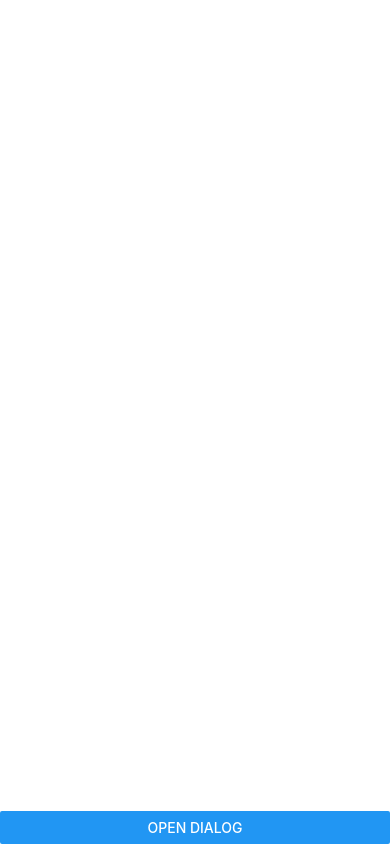
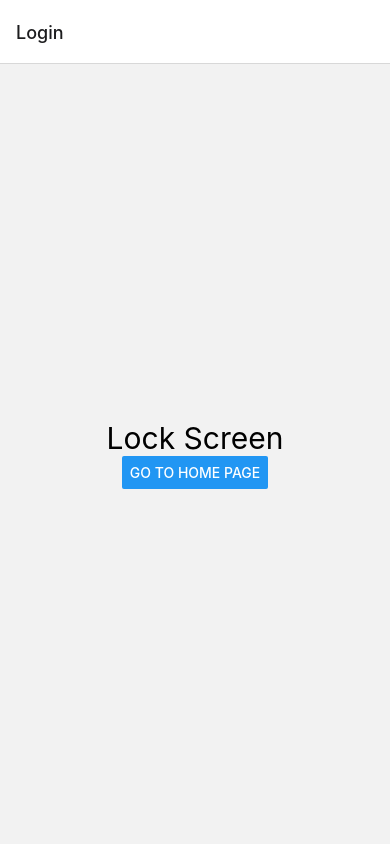
Before and after one commit to Deepakiit17/React-Native, a React Native app: screen / in a window 390 px wide. Built offline with nearby package versions, Linux system fonts and the light colour scheme.

Commit message:
stack navigation

```diff
--- a/App.js
+++ b/App.js
@@ -1,42 +1,38 @@
-import React, {useState} from 'react';
-import {Button, StyleSheet, Text, View} from 'react-native';
+import {NavigationContainer} from '@react-navigation/native';
+import {createNativeStackNavigator} from '@react-navigation/native-stack';
+import React from 'react';
+import {Button, Text, View} from 'react-native';
 
+const Stack = createNativeStackNavigator();
 function App() {
-  const [show, setShow] = useState(false);
   return (
-    <View style={styles.container}>
-      {show ? (
-        <View style={styles.modal}>
-          <View style={styles.body}>
-            <Text>Some Text</Text>
-            <Button title="Close" onPress={() => setShow(false)} />
-          </View>
-        </View>
-      ) : null}
-      <Button title="Open Dialog" onPress={() => setShow(true)} />
-    </View>
+    <NavigationContainer>
+      <Stack.Navigator>
+        <Stack.Screen name="Login" component={Login} />
+        <Stack.Screen name="Home" component={Home} />
+      </Stack.Navigator>
+    </NavigationContainer>
   );
 }
 
-const styles = StyleSheet.create({
-  container: {
-    flex: 1,
-    justifyContent: 'flex-end',
-  },
-  modal: {
-    flex: 1,
-    backgroundColor: 'rgba(50,50,50,.5)',
-    justifyContent: 'center',
-    alignItems: 'center',
-  },
-  body: {
-    backgroundColor: '#fff',
-    height: 300,
-    width: 300,
-    padding: 20,
-    justifyContent: 'flex-end',
-    borderRadius: 10,
-  },
-});
+const Home = () => {
+  return (
+    <View style={{flex: 1, justifyContent: 'center', alignItems: 'center'}}>
+      <Text style={{fontSize: 30}}>Home Screen</Text>
+    </View>
+  );
+};
+
+const Login = props => {
+  return (
+    <View style={{flex: 1, justifyContent: 'center', alignItems: 'center'}}>
+      <Text style={{fontSize: 30}}>Lock Screen</Text>
+      <Button
+        title="Go to Home Page"
+        onPress={() => props.navigation.navigate('Home')}
+      />
+    </View>
+  );
+};
 
 export default App;
--- a/package.json
+++ b/package.json
@@ -10,8 +10,12 @@
     "test": "jest"
   },
   "dependencies": {
+    "@react-navigation/native": "^6.1.17",
+    "@react-navigation/native-stack": "^6.9.26",
     "react": "18.2.0",
     "react-native": "0.74.1",
+    "react-native-safe-area-context": "^4.10.1",
+    "react-native-screens": "^3.31.1",
     "react-native-webview": "^13.10.2"
   },
   "devDependencies": {
```
Also changed, not shown: 2 other files (tests, documents, lock files or other folders).
